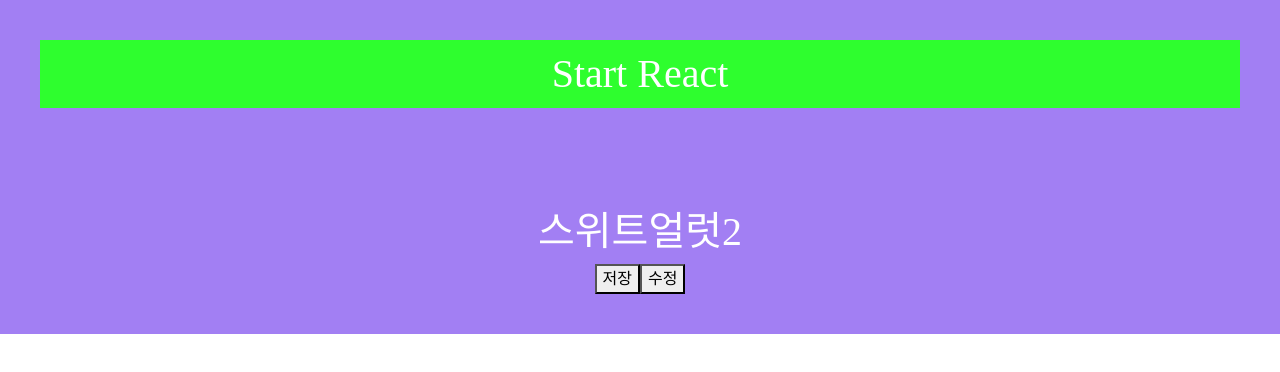
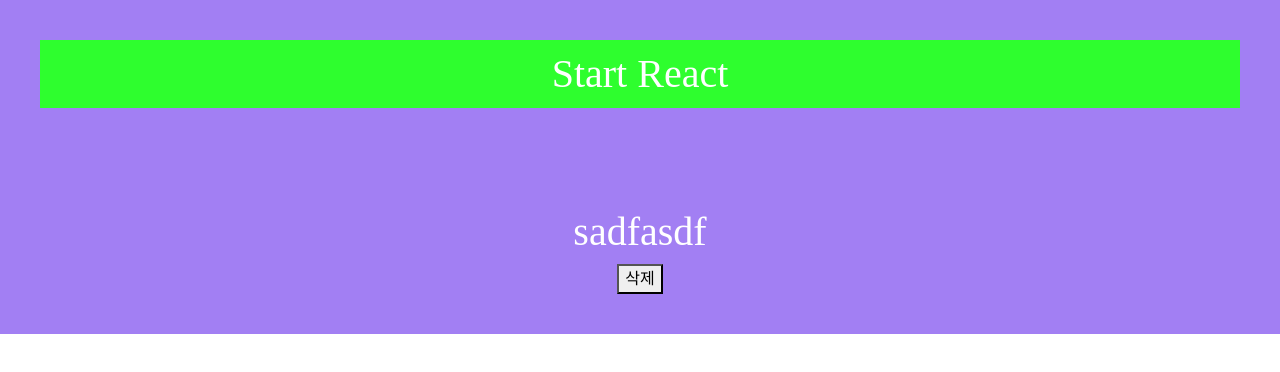
Before and after one commit to lee-kangpyo/react-start, a React (Create React App) app in the folder client/: page / in a window 1280 px wide. Shown: the top 372 px of the page. Built offline with nearby package versions, Linux system fonts and the light colour scheme.

Commit message:
sweetalert2 confirm

```diff
--- a/client/src/App.js
+++ b/client/src/App.js
@@ -1,13 +1,13 @@
 import React from 'react';
 import './App.css';
-import Sweetalert2Position from './component2/R057_Sweetalert2Position'
+import SweetAlert2Confirm from './component2/R058_SweetAlert2Confirm'
 import 'bootstrap/dist/css/bootstrap.css'
 
 function App() {
   return (
     <div className='app'>
       <h1 className='title'>Start React</h1>
-      <Sweetalert2Position />
+      <SweetAlert2Confirm />
     </div>
   );
 }
--- /dev/null
+++ b/client/src/component2/R058_SweetAlert2Confirm.js
@@ -0,0 +1,31 @@
+import React, { Component } from 'react';
+import Swal from "sweetalert2";
+
+class R058_Sweetalert2Confirm extends Component {
+    delAlert = (e) => {
+        Swal.fire({
+            title:"정말 삭제하시겠습니까?",
+            icon:"question",
+            showCancelButton:true,
+            confirmButtonColor:"#4b088a",
+            confirmButtonText:"예",
+            cancelButtonText:"아니요",
+        }).then((result) => {
+            if(result.value){
+                document.getElementById("deleteId").remove();
+                Swal.fire("Deleted", "sweetalert2 삭제 완료", "success")
+            }
+        })
+    }
+
+    render() {
+        return (
+            <>
+                <h1 id="deleteId">sadfasdf</h1>
+                <button onClick={e => this.delAlert()}>삭제</button>
+            </>
+        );
+    }
+}
+
+export default R058_Sweetalert2Confirm;
```
